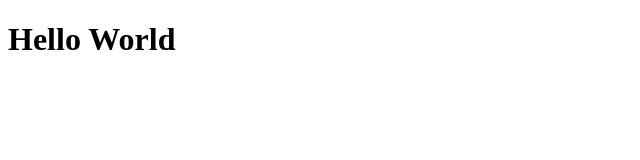
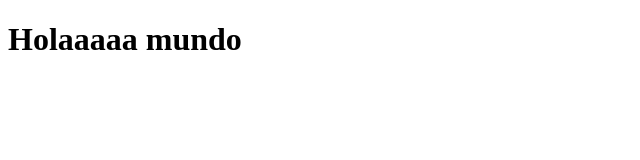
Before and after one commit to sebas-rom/sebasrom2000.github.io, a plain HTML site: page index.html in a window 1280 px wide. Shown: the whole page, without its empty margins (0-640 px from the left). Drawn offline with Linux system fonts and the light colour scheme.

Commit message:
Actualizar index

```diff
--- a/index.html
+++ b/index.html
@@ -1,6 +1,6 @@
 <!DOCTYPE html>
 <html>
 	<body>
-		<h1>Hello World</h1>
+		<h1>Holaaaaa mundo</h1>
 	</body>
 </html>
```
